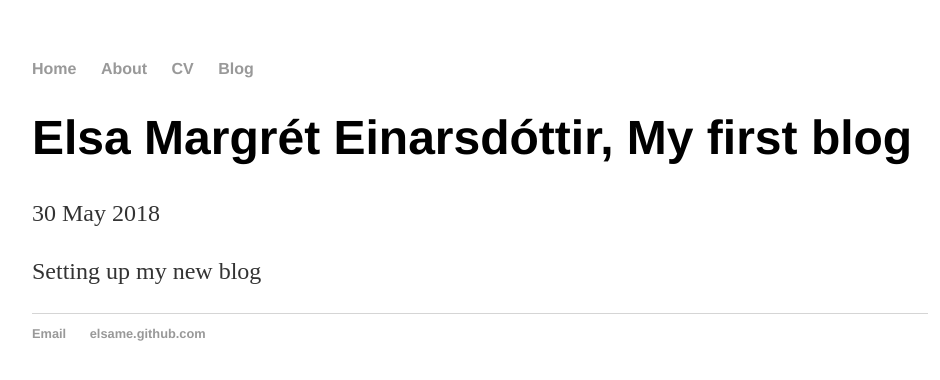
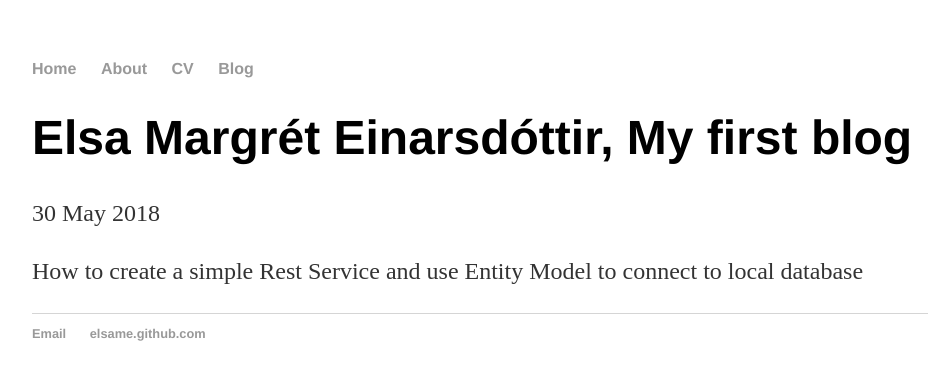
Before and after one commit to elsame/elsame.github.io, a Jekyll site: the page built from _posts/2018-05-30-how-to-create-simple-rest-service.md, in a window 1280 px wide. Shown: the top 380 px of the page, without its empty margins (160-1100 px from the left). Built offline with Jekyll 4.4.1, drawn with Linux system fonts in a browser that asks for light colours.

Commit message:
Update 2018-05-30-how-to-create-simple-rest-service.md

```diff
--- a/_posts/2018-05-30-how-to-create-simple-rest-service.md
+++ b/_posts/2018-05-30-how-to-create-simple-rest-service.md
@@ -3,4 +3,4 @@ layout: post
 title: "Elsa Margrét Einarsdóttir, My first blog"
 date: 2018-05-30
 ---
-Setting up my new blog
+How to create a simple Rest Service and use Entity Model to connect to local database
```
